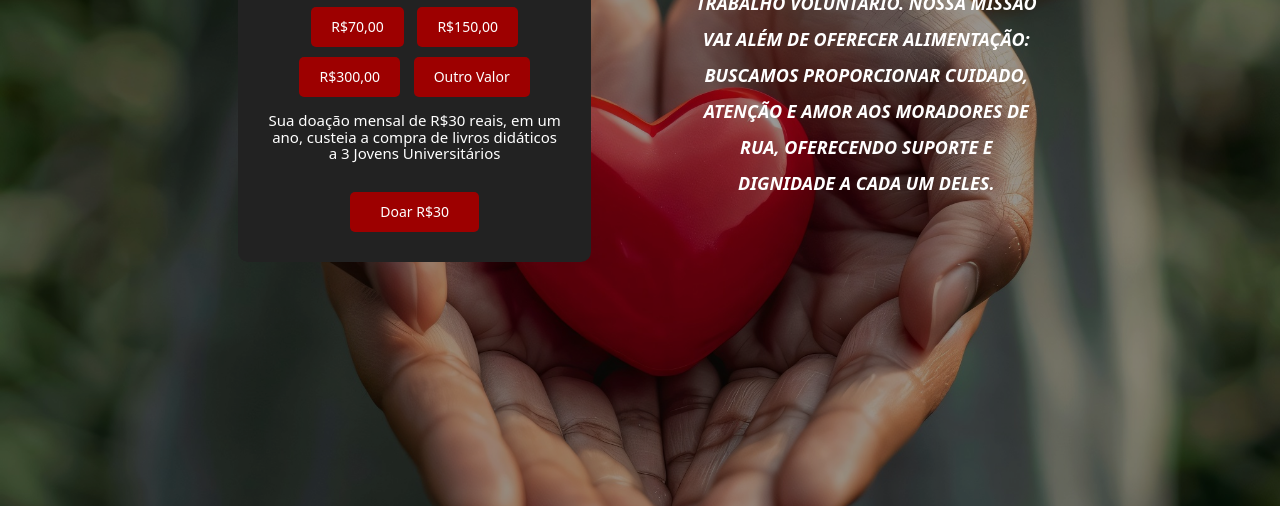
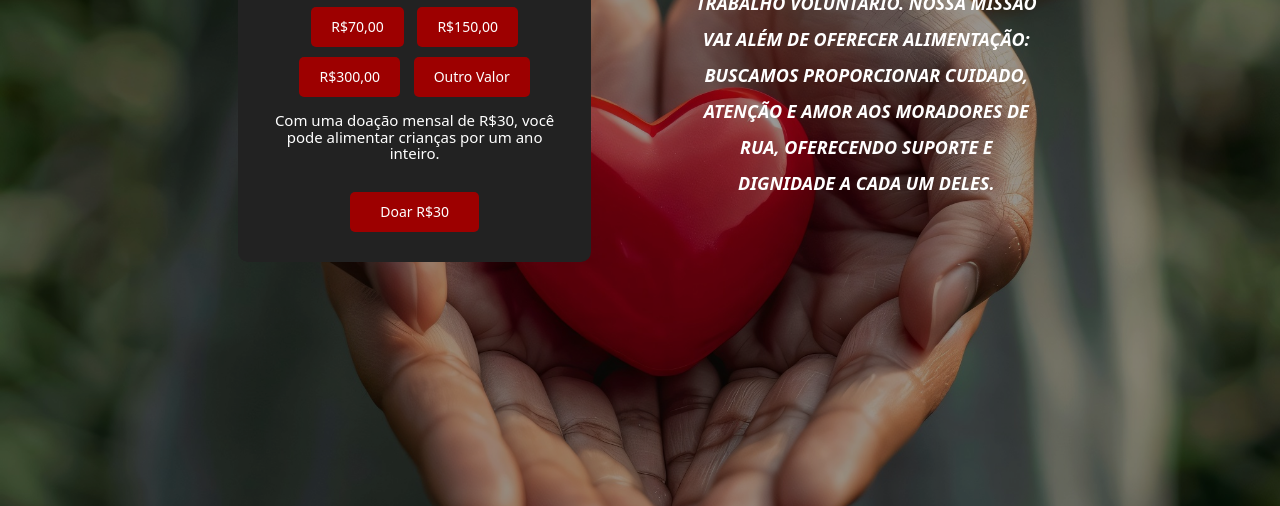
Before and after one commit to Wsvit/ManaDasRuas, a plain HTML site: page index.html in a window 1280 px wide. Shown: the part 294-800 px from the top of the page. Drawn offline with nearby package versions, Linux system fonts and the light colour scheme.

Commit message:
Commit-6

```diff
--- a/index.html
+++ b/index.html
@@ -181,7 +181,7 @@
                   <button style="background-color: #9D0000; font-weight: 500;">Outro Valor</button>
 
                 </div>
-                <h5 style=" font-size: 15px;">Sua doação mensal de R$30 reais, em um ano, custeia a compra de livros didáticos a 3 Jovens Universitários</h5>
+                <h5 style=" font-size: 15px;">Com uma doação mensal de R$30, você pode alimentar crianças por um ano inteiro.</h5>
                 <button style="background-color: #9D0000; font-weight: 500;" class="donate-now">Doar R$30</button>
               </div>
             </div>
@@ -193,10 +193,11 @@
                 class="img-responsive"
                 alt="home img"
               /> -->
-
+              <div >
               <p style="text-transform: uppercase;font-weight: 600; font-size: 18px;">
                 Somos um grupo sem fins lucrativos dedicado a transformar vidas por meio de doações e trabalho voluntário. Nossa missão vai além de oferecer alimentação: buscamos proporcionar cuidado, atenção e amor aos moradores de rua, oferecendo suporte e dignidade a cada um deles.
               <p>
+              </div>
             </div>
           </div>
         </div>
```
